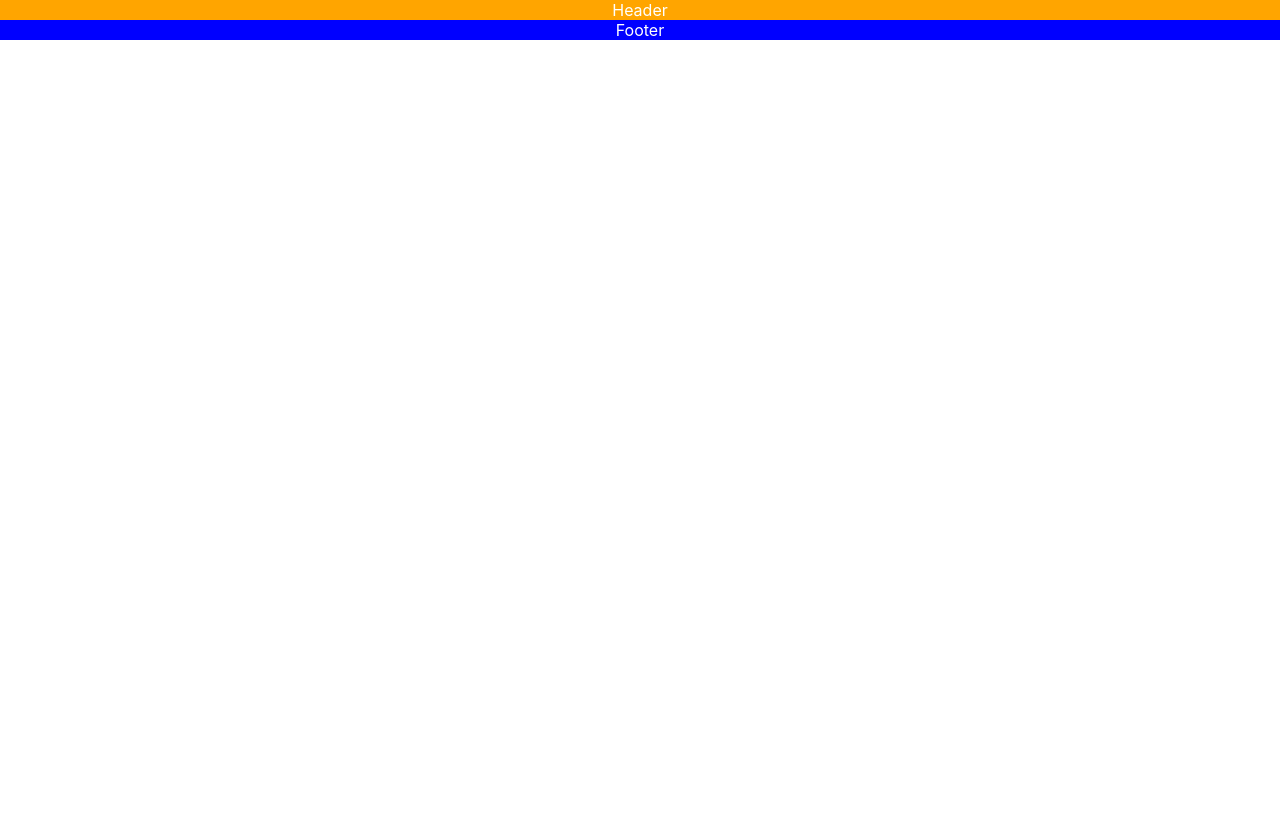
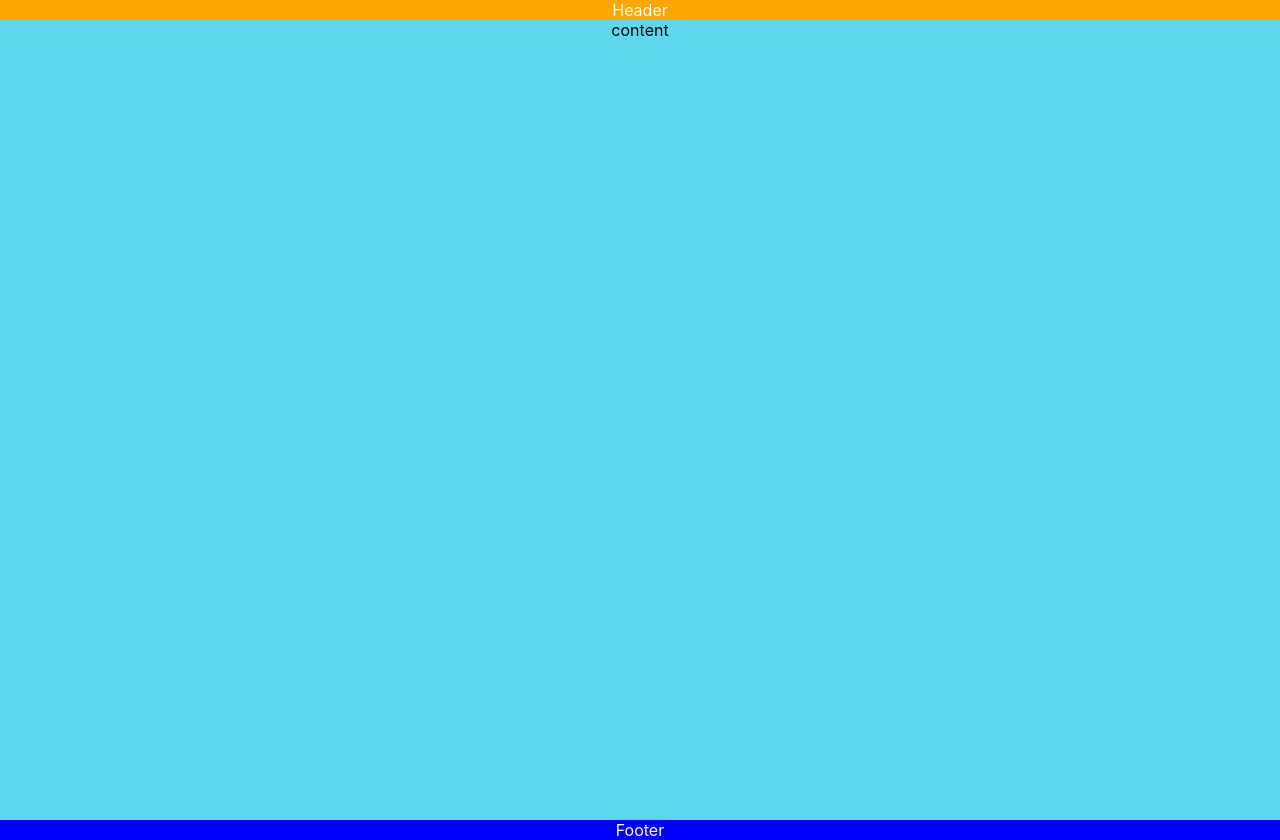
Before and after one commit to rezanikafarin700/hezaritem, a React (Create React App) app: page / in a window 1280 px wide. Before the commit the page ends 800 px from the top, so only its background shows below. Built offline with nearby package versions, Linux system fonts and the light colour scheme.

Commit message:
any change

```diff
--- a/src/App.css
+++ /dev/null
@@ -1,10 +0,0 @@
-html {
-  font-size: 100%;
-}
-
-html,body {
-  padding: 0;
-  margin : 0;
-  outline : none;
-  border: none;
-}
--- a/src/App.js
+++ b/src/App.js
@@ -1,11 +1,12 @@
 import Header from './components/header/Header';
 import Footer from './components/footer/Footer';
-import './App.css';
+import './App.scss';
 
 function App() {
   return (
-    <div className="App">
+    <div className="app">
       <Header/>
+      <div className='content'>content</div>
       <Footer/>
     </div>
   );
--- /dev/null
+++ b/src/App.scss
@@ -0,0 +1,26 @@
+html {
+  font-size: 100%;
+}
+
+html,body {
+  padding: 0;
+  margin : 0;
+  outline : none;
+  border: none;
+}
+
+*{
+  box-sizing: border-box;
+}
+
+.app{
+  display: flex;
+  flex-direction: column;
+}
+
+
+.content{
+    background-color: rgb(94, 214, 238);
+    text-align: center;
+    min-height: 100vh;
+  }
```
